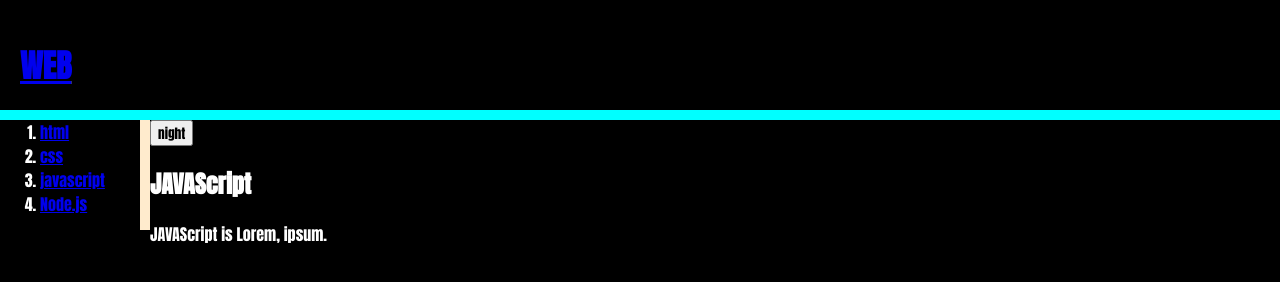
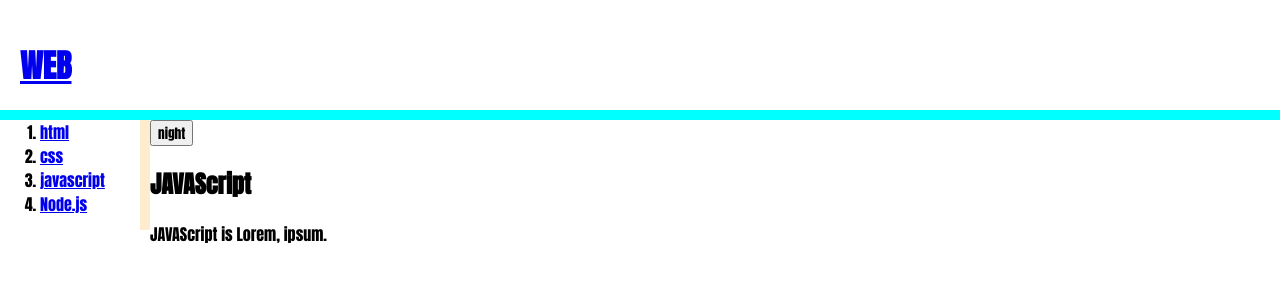
Before and after one commit to IMHOJEONG/2019-01-Web-Programming, a plain HTML site: page Web/3.html in a window 1280 px wide. Drawn offline with Linux system fonts and the light colour scheme.

Commit message:
script 일부 구문 삭제

```diff
--- a/Web/3.html
+++ b/Web/3.html
@@ -75,11 +75,7 @@
         </div>
 
     </div>
-    <script>
-        var body = document.querySelector('body');
-        body.style.backgroundColor = 'black';
-        body.style.color = 'white';
-    </script>
+
 
 </body>
 
```
